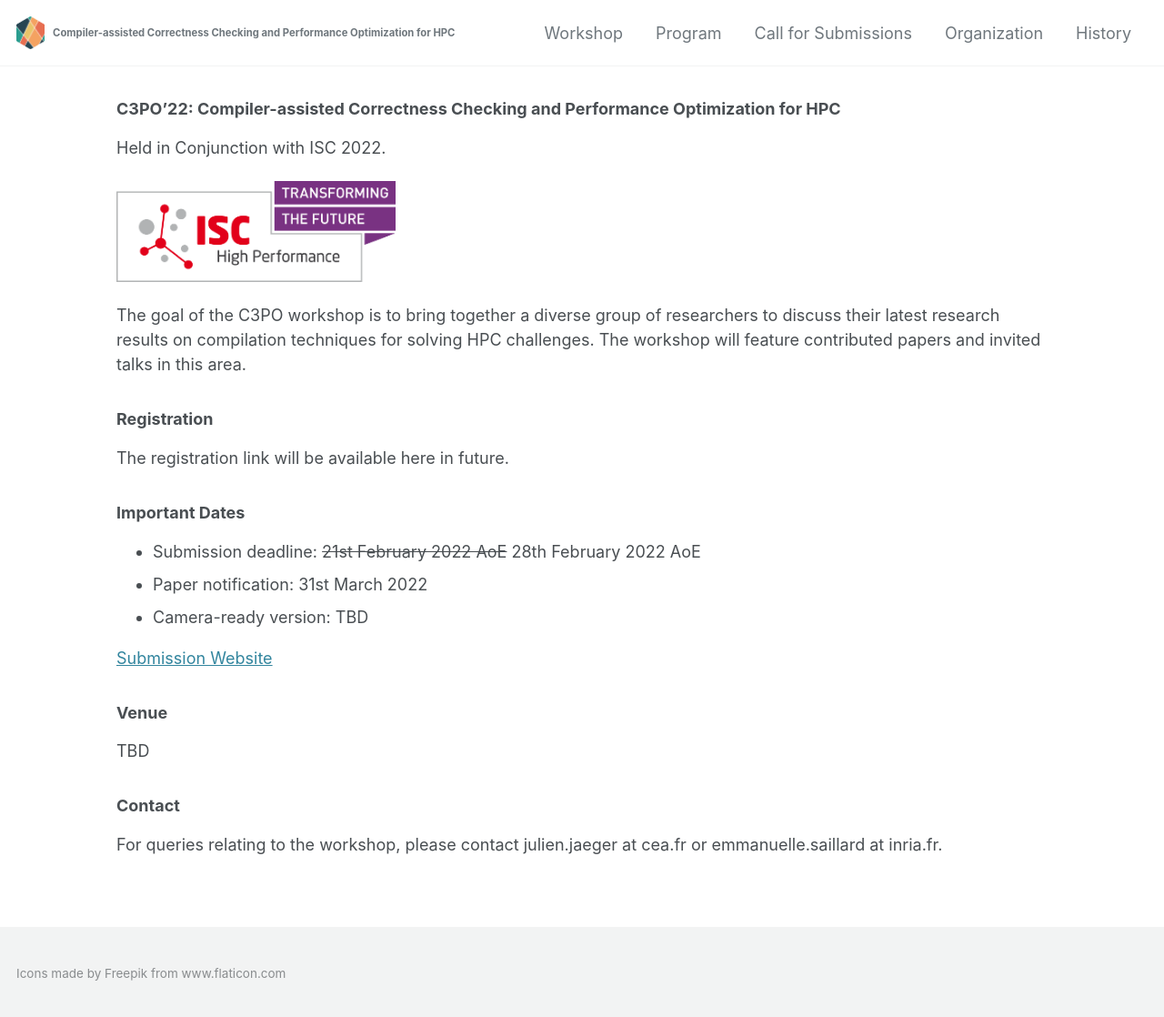
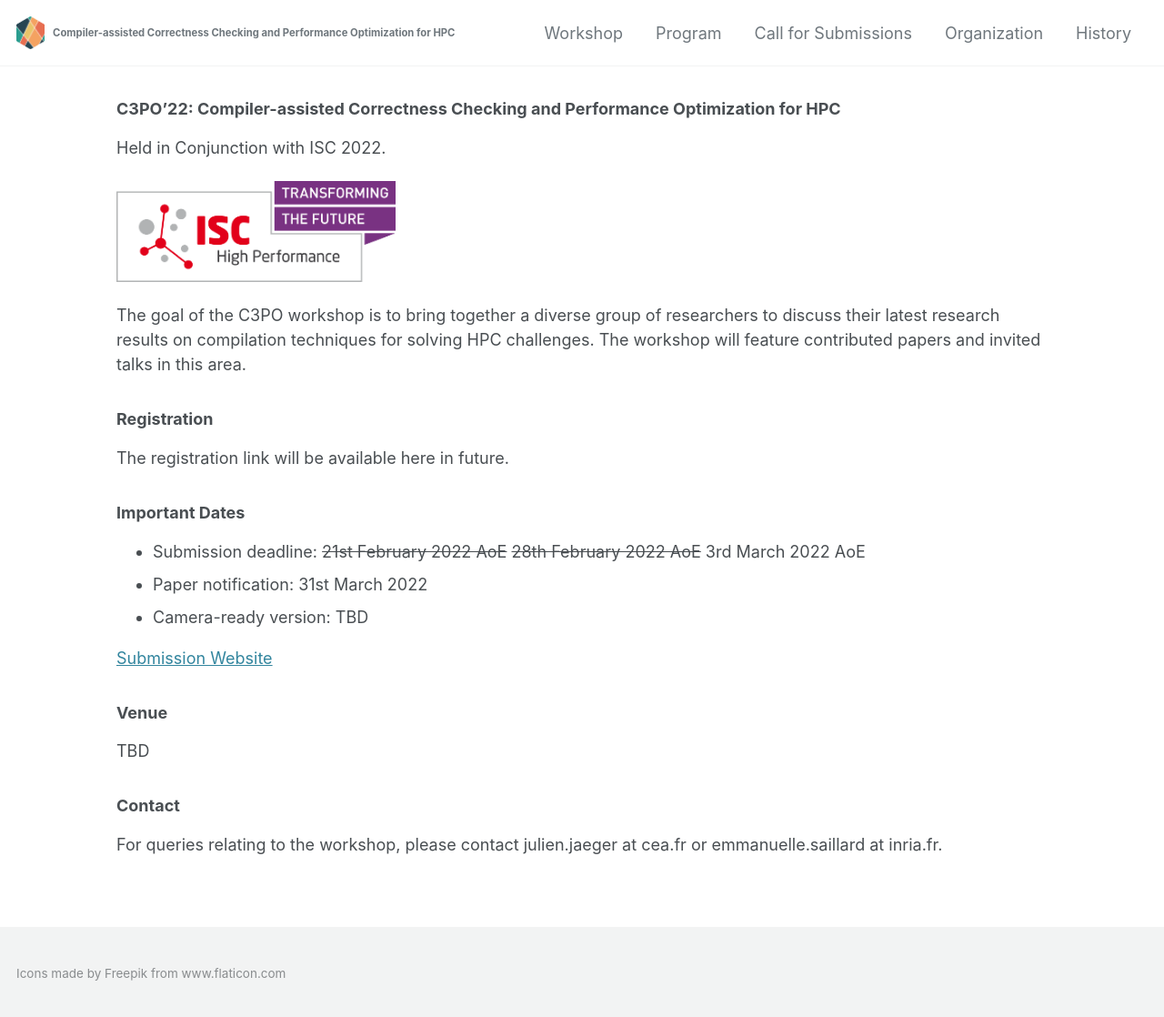
Before and after one commit to c3po-workshop/c3po-workshop.github.io, a Jekyll site: the page built from _pages/2022/index.md, in a window 1280 px wide. Shown: the whole page at 91% size. Built offline with Jekyll 4.4.1, drawn with Linux system fonts in a browser that asks for light colours; cached includes are drawn as plain includes; nearby versions of some CDN libraries.

Commit message:
Updated to 3rd of march

```diff
--- a/_pages/2022/index.md
+++ b/_pages/2022/index.md
@@ -22,8 +22,9 @@
 
 ### Important Dates
 
-<!-- - Submission deadline: 21st Feburary 2022 AoE -->
-- Submission deadline: ~~21st February 2022 AoE~~ 28th February 2022 AoE
+<!-- - Submission deadline: 21st February 2022 AoE -->
+<!-- - Submission deadline: ~~21st February 2022 AoE~~ 28th February 2022 AoE -->
+- Submission deadline: ~~21st February 2022 AoE~~ ~~28th February 2022 AoE~~ 3rd March 2022 AoE
 - Paper notification: 31st March 2022
 - Camera-ready version: TBD
 
```
Also changed, not shown: _pages/2022/call.md (+2 -1 lines).
